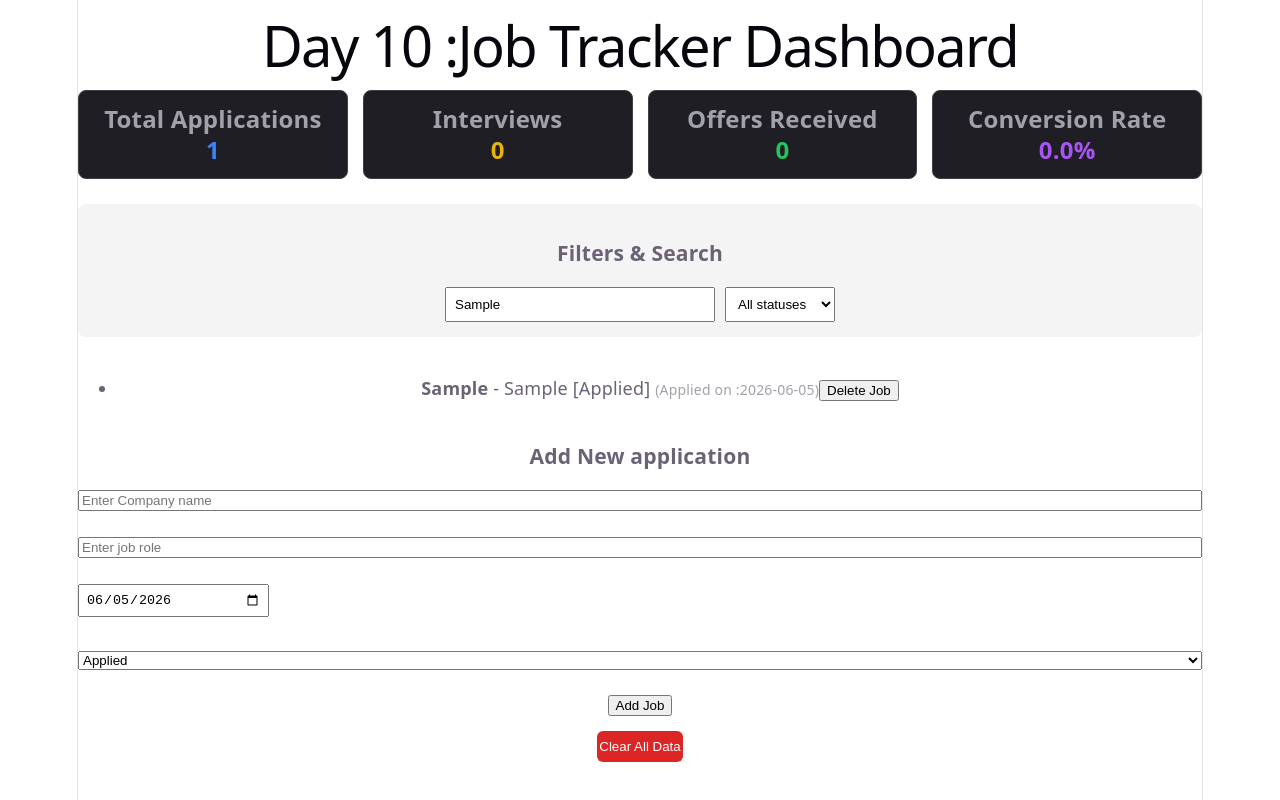
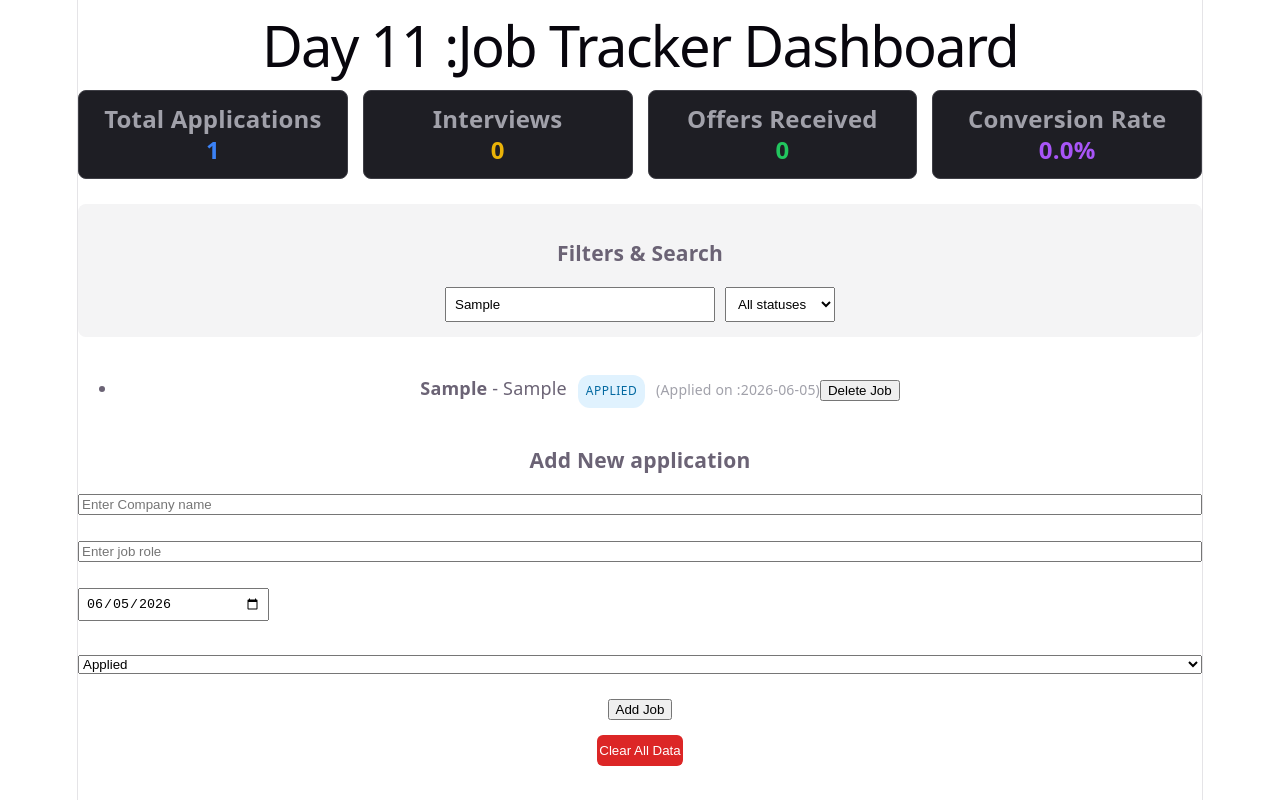
Before and after one commit to emailforabhiraj369-oss/dev-tracker, a React (Vite) app: page / in a window 1280 px wide. Both pictures are taken after typing "Sample", "Sample", "Sample" into the empty fields and a click on the button "Add Job". Built offline with nearby package versions, Linux system fonts and the light colour scheme.

Commit message:
feat: complete day 11- implement dynamic status badge engine using dictionary lookup mapping

```diff
--- a/src/App.css
+++ b/src/App.css
@@ -25,7 +25,7 @@
   font-weight: bold;
 }
 
-/* Destructive action button style */
+/* day 10:Destructive action button style */
 .btn-danger{
   margin-top: 15px;
   background-color: #dc2626;
@@ -44,3 +44,43 @@
   background-color: #b91c1c;
   text-transform: capitalize;
 }
+
+/* Day1: Core Visual Satus badges */
+.badge {
+  display: inline-block;
+  padding: 3px 8px;
+  font-size: 12px;
+  font-weight: 400;
+  border-radius: 12px;
+  text-transform:  uppercase;
+  letter-spacing: 0.5px;
+  margin: 0 6px;
+
+/* fallback color for "pending" status */
+  background-color: #4b5563;
+  color: #ffffff;
+
+}
+
+/* Contextual Status Colors */
+.badge-applied{
+  background-color: #e0f2fe;
+  color: #0369a1;
+
+}
+
+.badge-interviewing{
+  background-color: #fef9c3;
+  color:#a16207
+
+}
+
+.badge-offered{
+  background-color: #dcfce7;
+  color: #15803d;
+
+}
+.badge-rejected{
+  background-color: #fee2e2;
+  color:#b91c1c;
+}
--- a/src/App.jsx
+++ b/src/App.jsx
@@ -132,7 +132,7 @@ function App() {
   return (
     <>
 
-      <h1>Day 10 :Job Tracker Dashboard</h1>
+      <h1>Day 11 :Job Tracker Dashboard</h1>
 
 
       {/* Day 8: Permormance metrics Dashboard Row */}
@@ -142,7 +142,7 @@ function App() {
           <p style={{ color: '#3b82f6' }}>{totalApps}</p>
         </div>
         <div className="metric-card">
-          <h4>Interviews</h4>
+          <h4>Interviews </h4>
           <p style={{ color: '#eab308' }}>{totalInterviews}</p>
         </div>
         <div className="metric-card">
@@ -185,7 +185,19 @@ function App() {
       <ul>
         {filteredApplications.map((job) => {
           const { id, role, company, status, date } = job;
-          return (<li key={id}>  <strong>{company}</strong> - {role} [{status}] <span style={{ color: '#a1a1aa', fontSize: '14px' }} >(Applied on :{date || "N/A"})</span>
+
+          // Day11 :Dynamic class map configuration
+          const badgeClasses={
+            Applied:"badge badge-applied",
+            Interviewing:"badge badge-interviewing",
+            Offered:"badge badge-offered",
+            Rejected:"badge badge-rejected"
+          };
+          return (<li key={id}>  <strong>{company}</strong> - {role} {" "}
+          {/* <span className= {status==="Applied"?"blue" :status ==="Offered" ?"green":"gray"}>{status}</span>{" "}  */}
+          <span className={badgeClasses[status] || "badge"}>{status}</span>{" "}
+
+          <span style={{ color: '#a1a1aa', fontSize: '14px' }} >(Applied on :{date || "N/A"})</span>
             <button onClick={() => deleteJob(id)}>Delete Job</button>
 
           </li>)
```
